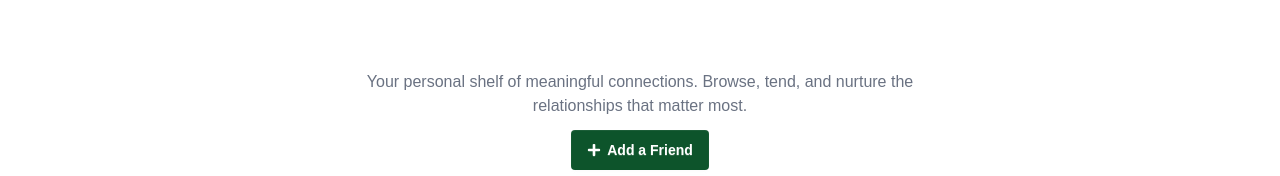
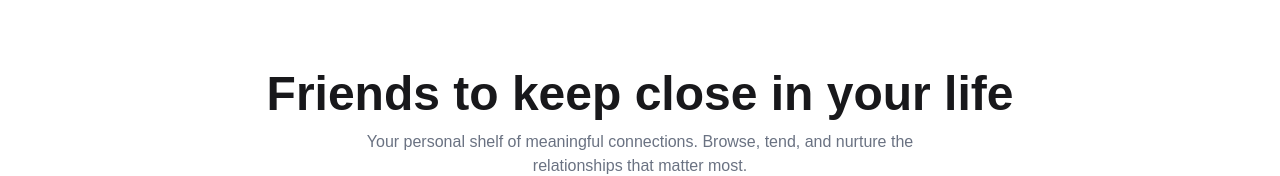
Before and after one commit to saikat281/KeenKeeper, a React (Vite) app: page / in a window 1280 px wide. Shown: the part 154-330 px from the top of the page. Built offline with nearby package versions, Linux system fonts and the light colour scheme.

Commit message:
Added missing heading in banner section:)

```diff
--- a/src/Components/homeComponents/banner/Banner.jsx
+++ b/src/Components/homeComponents/banner/Banner.jsx
@@ -6,6 +6,7 @@
         <div className='  pt-30'>
             <div className='container mx-auto p-10 space-y-6'>
                 <div className='text-center space-y-3'>
+                    <h1 className='text-5xl font-bold'>Friends to keep close in your life</h1>
                     <p className='text-gray-500'>Your personal shelf of meaningful connections. Browse, tend, and nurture the <br />
                         relationships that matter most.</p>
                     <button className='btn bg-green-900 text-white border-none'><FaPlus /> Add a Friend</button>
```
